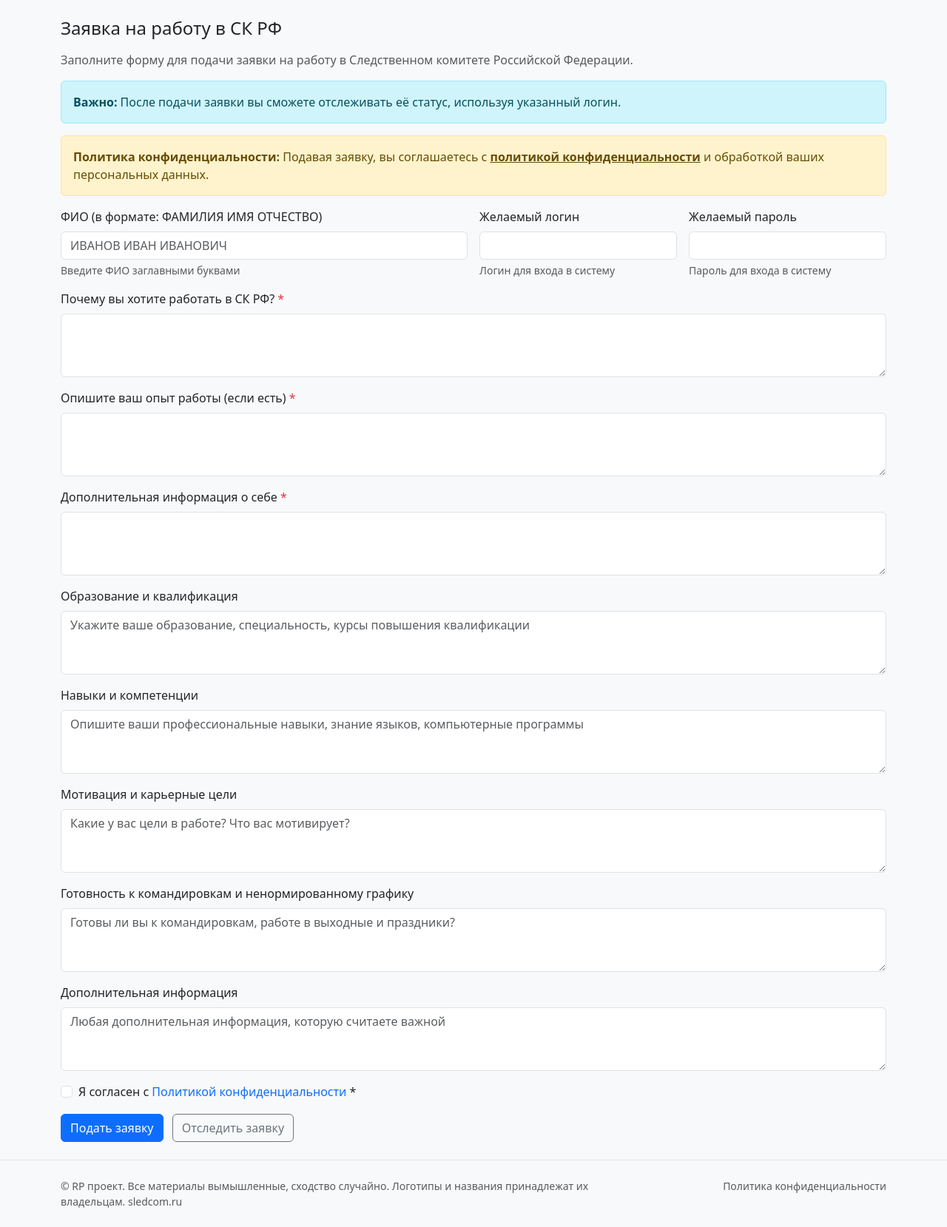
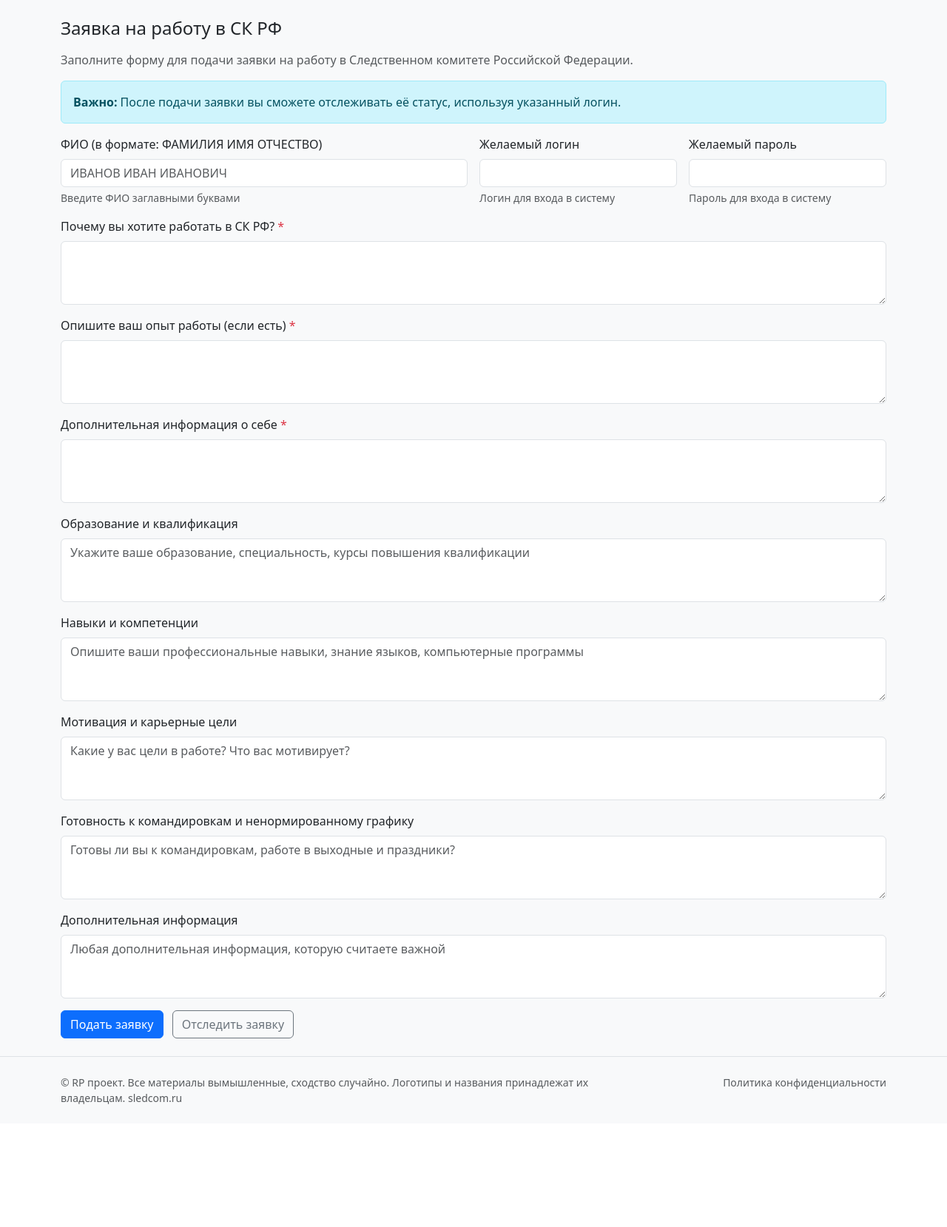
Before and after one commit to denis333rus/website-of-the-Investigative-Committee-of-the-Russian-Federation-rp, a Flask app: page /job-application in a window 1280 px wide. Shown: the part 153-1812 px from the top of the page at 74% size. After the commit the page ends 1646 px from the top, so only its background shows below. Run offline with Flask 3, Linux system fonts and the light colour scheme.

Commit message:
Update job_application.html

```diff
--- a/templates/job_application.html
+++ b/templates/job_application.html
@@ -5,11 +5,6 @@
 	<p class="text-muted">Заполните форму для подачи заявки на работу в Следственном комитете Российской Федерации.</p>
 	<div class="alert alert-info">
 		<strong>Важно:</strong> После подачи заявки вы сможете отслеживать её статус, используя указанный логин.
-	</div>
-	<div class="alert alert-warning">
-		<strong>Политика конфиденциальности:</strong> Подавая заявку, вы соглашаетесь с
-		<a href="{{ url_for('privacy_policy') }}" target="_blank" class="alert-link">политикой конфиденциальности</a>
-		и обработкой ваших персональных данных.
 	</div>
 	<form method="post">
 		<div class="row g-3">
@@ -60,14 +55,6 @@
 				<label class="form-label">Дополнительная информация</label>
 				<textarea class="form-control" name="question8" rows="3" placeholder="Любая дополнительная информация, которую считаете важной">{{ question8 or '' }}</textarea>
 			</div>
-			<div class="col-12">
-				<div class="form-check">
-					<input type="checkbox" class="form-check-input" id="privacy_agreement" name="privacy_agreement" required>
-					<label class="form-check-label" for="privacy_agreement">
-						Я согласен с <a href="/privacy_policy" target="_blank" class="text-decoration-none">Политикой конфиденциальности</a> *
-					</label>
-				</div>
-			</div>
 		</div>
 		<div class="mt-3">
 			<button class="btn btn-primary" type="submit">Подать заявку</button>
```
